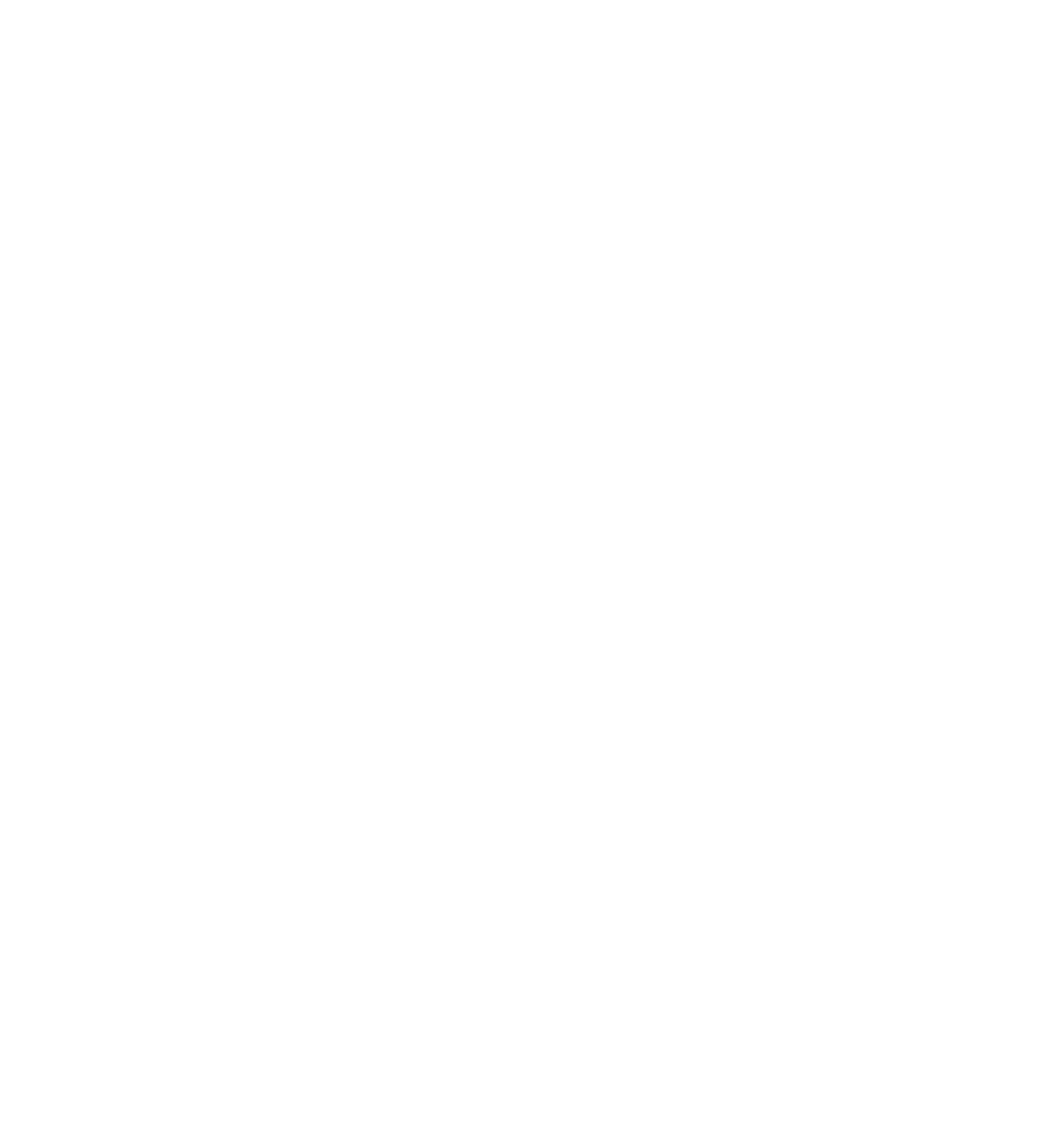
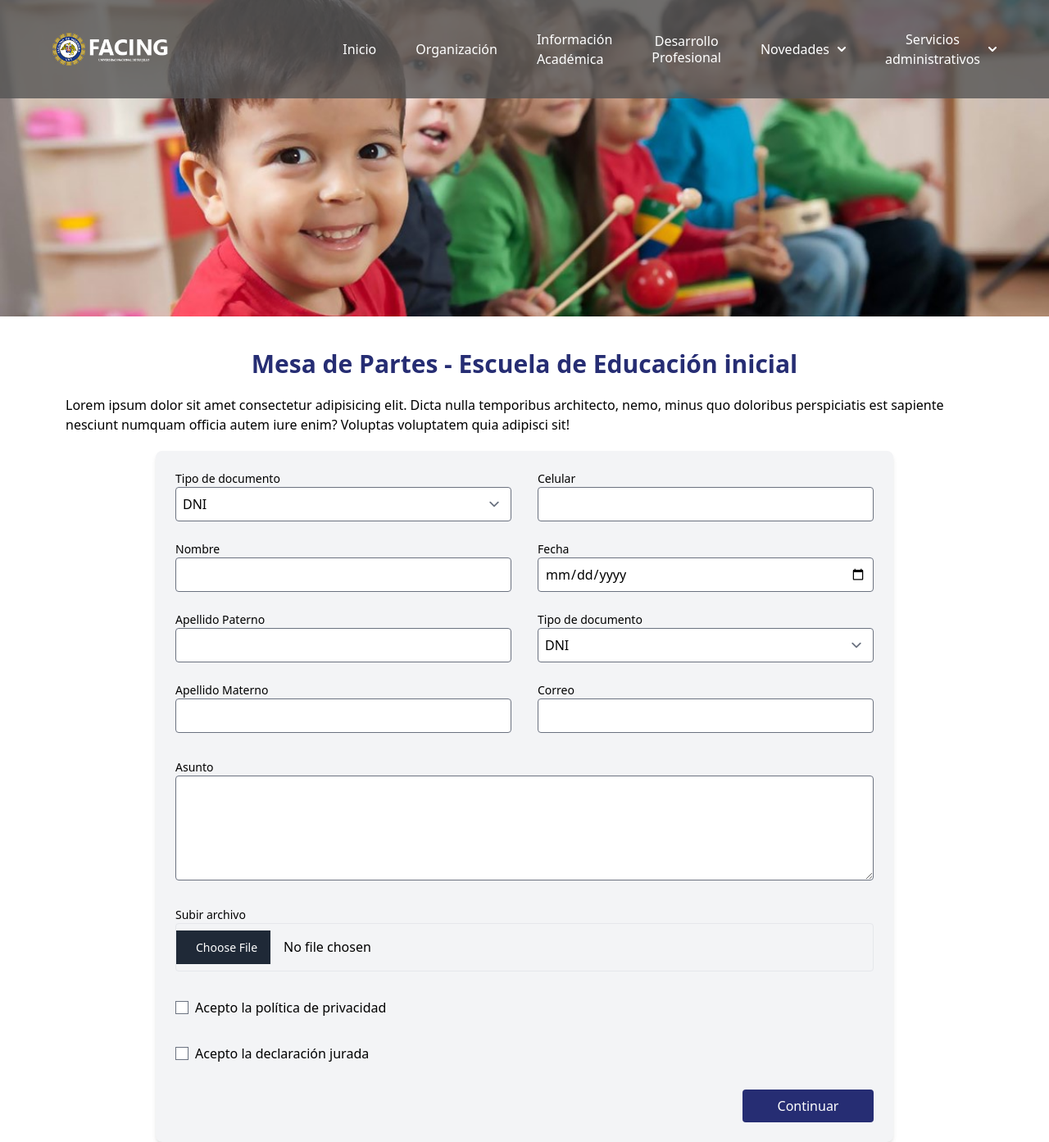
Before and after one commit to carlosgs05/webSiteEducacion, a React (Vite) app in the folder webSiteEducation/: page /serviciosAdministrativos/mesa-de-partes in a window 1280 px wide. Before the commit this address had no page. Shown: the whole page at 82% size. Before the commit the page ends 800 px from the top, so only its background shows below. Built offline with nearby package versions, Linux system fonts and the light colour scheme.

Commit message:
servicios_administrativos

```diff
--- a/webSiteEducation/src/App.jsx
+++ b/webSiteEducation/src/App.jsx
@@ -6,6 +6,7 @@
 import DesarrolloProfesional from './page/desarrolloProfesional/DesarrolloProfesional'
 import Noticias from './page/novedades/Noticias'
 import DetalleNoticia from './page/novedades/DetalleNoticia'
+import MesaDePartes from './page/serviciosAdministrativos/MesaDePartes'
 
 function App() {
   return (
@@ -18,6 +19,7 @@
         <Route path='/desarrolloProfesional' element={<DesarrolloProfesional />} />
         <Route path='/novedades/noticias' element={<Noticias />} />
         <Route path="/novedades/noticia/:id" element={<DetalleNoticia />} />
+       <Route path="/serviciosAdministrativos/mesa-de-partes" element={<MesaDePartes/>} />
 
       </Routes>
     </BrowserRouter>
--- a/webSiteEducation/src/components/CardSlider.jsx
+++ b/webSiteEducation/src/components/CardSlider.jsx
@@ -79,7 +79,9 @@
       </div>
       {title === "Noticias" && (
         <div className="flex justify-center mt-8">
-          <Button name="VER MÁS NOTICIAS" />
+          <Button name="VER MÁS NOTICIAS"
+          link={"/novedades/noticias"
+          }/>
         </div>
       )}
     </section>
--- a/webSiteEducation/src/components/Navbar.jsx
+++ b/webSiteEducation/src/components/Navbar.jsx
@@ -5,8 +5,11 @@
   const [isOpaque, setIsOpaque] = useState(false);
   const [isMobileMenuOpen, setIsMobileMenuOpen] = useState(false);
   const [isDropdownOpen, setIsDropdownOpen] = useState(false);
+  const [isDropdownOpen1, setIsDropdownOpen1] = useState(false);
+
 
   const dropdownRef = useRef(null);
+  const dropdownRef2 = useRef(null);
   const mobileMenuRef = useRef(null);
   const location = useLocation(); // Hook para obtener la ruta actual
 
@@ -24,6 +27,9 @@
     const handleClickOutside = (event) => {
       if (dropdownRef.current && !dropdownRef.current.contains(event.target)) {
         setIsDropdownOpen(false);
+      }
+      if (dropdownRef2.current && !dropdownRef2.current.contains(event.target)) {
+        setIsDropdownOpen1(false);
       }
 
       if (
@@ -198,18 +204,65 @@
               )}
             </li>
 
-            <li>
-              <a
-                href="/organizacion"
-                className="block py-2 px-3 text-white lg:text-center lg:leading-tight rounded hover:bg-[#E4BCD3] lg:hover:bg-transparent lg:border-0 lg:hover:text-[#E4BCD3] lg:p-0"
+            {/* Dropdown SERVICIOS ADMINISTRATIVOS*/}
+
+            <li className="relative">
+              <button
+                onClick={() => setIsDropdownOpen1(!isDropdownOpen1)}
+                className="flex items-center justify-between w-full py-2 px-3 lg:p-0 text-white rounded hover:bg-[#E4BCD3] lg:hover:bg-transparent lg:border-0 lg:hover:text-[#E4BCD3]"
               >
-                <span className="block lg:hidden">
-                  Servicios Administrativos
-                </span>
-                <span className="hidden lg:block">
-                  Servicios <br /> Administrativos
-                </span>
-              </a>
+                Servicios <br /> administrativos
+                <svg
+                  className="w-2.5 h-2.5 ms-2.5"
+                  aria-hidden="true"
+                  xmlns="http://www.w3.org/2000/svg"
+                  fill="none"
+                  viewBox="0 0 10 6"
+                >
+                  <path
+                    stroke="currentColor"
+                    strokeLinecap="round"
+                    strokeLinejoin="round"
+                    strokeWidth="2"
+                    d="m1 1 4 4 4-4"
+                  />
+                </svg>
+              </button>
+              {isDropdownOpen1 && (
+                <div
+                  ref={dropdownRef2}
+                  className="absolute z-10 bg-[#545454]/90 text-white divide-y divide-gray-600 rounded-lg shadow w-44"
+                >
+                  <ul className="py-2 text-sm">
+                    <li>
+                      <a
+                        href="/serviciosAdministrativos/mesa-de-partes"
+                        className="block px-4 py-2 hover:bg-[#E4BCD3]"
+                      >
+                        Mesa de partes
+                      </a>
+                    </li>
+                    <li>
+                      <a
+                        href="https://transparencia-universitaria.unitru.edu.pe"
+                        target="_blank"
+                        className="block px-4 py-2 hover:bg-[#E4BCD3]"
+                      >
+                        Portal de transparencia
+                      </a>
+                    </li>
+                    <li>
+                      <a
+                        href="https://reclamos.servicios.gob.pe"
+                        target="_blank"
+                        className="block px-4 py-2 hover:bg-[#E4BCD3]"
+                      >
+                        Libro de reclamaciones
+                      </a>
+                    </li>
+                  </ul>
+                </div>
+              )}
             </li>
           </ul>
         </div>
--- a/webSiteEducation/src/page/novedades/DetalleNoticia.jsx
+++ b/webSiteEducation/src/page/novedades/DetalleNoticia.jsx
@@ -98,7 +98,7 @@
       <section className="grid grid-cols-1 md:grid-cols-3 gap-5 px-8 py-8">
       <div className="grid col-span-2 p-4">
         <p className="text-gray-500 text-sm">{noticia.fecha}</p>
-        <h1 className="text-2xl font-bold text-blue-600 mt-2">
+        <h1 className="text-2xl font-bold text-[#262D73] mt-2">
           {noticia.titulo}
         </h1>
         <h3 className="text-gray-700 text-xl my-4">{noticia.encabezado}</h3>
@@ -107,7 +107,7 @@
         </div>
         <p className="text-gray-700 mt-4">{noticia.descripcion}</p>
       </div>
-      <div className="">
+      <div className="pt-4">
         <ListaNoticias />
       </div>
       </section>
--- a/webSiteEducation/src/page/novedades/Noticias.jsx
+++ b/webSiteEducation/src/page/novedades/Noticias.jsx
@@ -11,7 +11,6 @@
         <div className="grid col-span-2">
         <PortadaNoticias />
         </div>
-
         <ListaNoticias />
       </section>
 
--- /dev/null
+++ b/webSiteEducation/src/page/serviciosAdministrativos/MesaDePartes.jsx
@@ -0,0 +1,220 @@
+import Header from "../../components/Header";
+import { useState } from "react";
+const MesaDePartes = () => {
+  const [formData, setFormData] = useState({
+    documentoIdentidad: "DNI",
+    nombre: "",
+    apellidoMaterno: "",
+    apellidoPaterno: "",
+    correo: "",
+    celular: "",
+    fecha: "",
+    documentoEnviar: "FUT",
+    asunto: "",
+    archivo: null,
+    aceptarPoliticas: false,
+    aceptarDeclaracion: false,
+  });
+
+  const handleChange = (e) => {
+    const { name, value, type, checked, files } = e.target;
+    setFormData({
+      ...formData,
+      [name]:
+        type === "checkbox" ? checked : type === "file" ? files[0] : value,
+    });
+  };
+
+  const handleSubmit = (e) => {
+    e.preventDefault();
+    console.log(formData);
+  };
+  return (
+    <div>
+      <Header />
+      <div className="flex flex-col px-20 gap-y-5">
+        <h1 className="text-3xl font-bold text-center mt-10 text-[#262D73]">
+          Mesa de Partes - Escuela de Educación inicial
+        </h1>
+
+        <p>
+          Lorem ipsum dolor sit amet consectetur adipisicing elit. Dicta nulla
+          temporibus architecto, nemo, minus quo doloribus perspiciatis est
+          sapiente nesciunt numquam officia autem iure enim? Voluptas voluptatem
+          quia adipisci sit!
+        </p>
+        <div className="w-[900px] mx-auto p-6 bg-gray-100 rounded-lg shadow-md">
+          <form
+            onSubmit={handleSubmit}
+            className="grid grid-cols-1 md:grid-cols-2 gap-8"
+          >
+            <div className="flex flex-col gap-6">
+              <div>
+                <label className="block text-sm font-medium">
+                  Tipo de documento
+                </label>
+                <select
+                  name="documentoIdentidad"
+                  value={formData.documentoIdentidad}
+                  onChange={handleChange}
+                  className="w-full p-2 border rounded"
+                  required
+                >
+                  <option value="DNI">DNI</option>
+                  <option value="Pasaporte">Carnet de extranjería</option>
+                  <option value="Pasaporte">Pasaporte</option>
+                  <option value="Pasaporte">Ruc 10 (Persona natural)</option>
+                  <option value="Pasaporte">Otros</option>
+                </select>
+              </div>
+              <div>
+                <label className="block text-sm font-medium">Nombre</label>
+                <input
+                  type="text"
+                  name="nombre"
+                  value={formData.nombre}
+                  onChange={handleChange}
+                  className="w-full p-2 border rounded"
+                  required
+                />
+              </div>
+              <div>
+                <label className="block text-sm font-medium">
+                  Apellido Paterno
+                </label>
+                <input
+                  type="text"
+                  name="apellidoPaterno"
+                  value={formData.apellidoPaterno}
+                  onChange={handleChange}
+                  className="w-full p-2 border rounded"
+                  required
+                />
+              </div>
+              <div>
+                <label className="block text-sm font-medium">
+                  Apellido Materno
+                </label>
+                <input
+                  type="text"
+                  name="apellidoMaterno"
+                  value={formData.apellidoMaterno}
+                  onChange={handleChange}
+                  className="w-full p-2 border rounded"
+                  required
+                />
+              </div>
+            </div>
+            <div className="flex flex-col gap-6">
+              <div>
+                <label className="block text-sm font-medium">Celular</label>
+                <input
+                  type="tel"
+                  name="celular"
+                  value={formData.celular}
+                  onChange={handleChange}
+                  className="w-full p-2 border rounded"
+                  required
+                />
+              </div>
+              <div>
+                <label className="block text-sm font-medium">Fecha</label>
+                <input
+                  type="date"
+                  name="fecha"
+                  value={formData.fecha}
+                  onChange={handleChange}
+                  className="w-full p-2 border rounded"
+                  required
+                />
+              </div>
+              <div>
+                <label className="block text-sm font-medium">
+                  Tipo de documento
+                </label>
+                <select
+                  name="tipoDocumento"
+                  value={formData.tipoDocumento}
+                  onChange={handleChange}
+                  className="w-full p-2 border rounded"
+                  required
+                >
+                  <option value="DNI">DNI</option>
+                  <option value="Pasaporte">Pasaporte</option>
+                </select>
+              </div>
+              <div>
+                <label className="block text-sm font-medium">Correo</label>
+                <input
+                  type="email"
+                  name="correo"
+                  value={formData.correo}
+                  onChange={handleChange}
+                  className="w-full p-2 border rounded"
+                  required
+                />
+              </div>
+            </div>
+            <div className="grid col-span-2">
+              <label className="block text-sm font-medium">Asunto</label>
+              <textarea
+                name="asunto"
+                value={formData.asunto}
+                onChange={handleChange}
+                className="w-full p-2 border rounded h-32"
+                required
+              ></textarea>
+            </div>
+            <div className="col-span-2">
+              <label className="block text-sm font-medium">Subir archivo</label>
+              <input
+                type="file"
+                name="archivo"
+                onChange={handleChange}
+                className="w-full p-2 border rounded"
+                required
+              />
+            </div>
+            <div className=" grid col-span-2">
+              <div className="flex items-center">
+                <input
+                  type="checkbox"
+                  name="aceptarPoliticas"
+                  checked={formData.aceptarPoliticas}
+                  onChange={handleChange}
+                  className="mr-2 checked:bg-[#262D73] checked:border-[#262D73]"
+                  required
+                />
+                <label>Acepto la política de privacidad</label>
+              </div>
+            </div>
+            <div className="grid col-span-2">
+              <div className="flex items-center ">
+                <input
+                  type="checkbox"
+                  name="aceptarDeclaracion"
+                  checked={formData.aceptarDeclaracion}
+                  onChange={handleChange}
+                  className="mr-2 checked:bg-[#262D73] checked:border-[#262D73]"
+                  required
+                />
+                <label>Acepto la declaración jurada</label>
+              </div>
+            </div>
+
+            <div className="grid col-span-2 justify-end">
+              <button
+                type="submit"
+                className="w-40 bg-[#262D73] text-white p-2 rounded hover:bg-[#353e9c]"
+              >
+                Continuar
+              </button>
+            </div>
+          </form>
+        </div>
+      </div>
+    </div>
+  );
+};
+
+export default MesaDePartes;
```
Also changed, not shown: webSiteEducation/src/components/ListaNoticias.jsx (+7 -5 lines), webSiteEducation/src/components/PortadaNoticias.jsx (+5 -8 lines).
